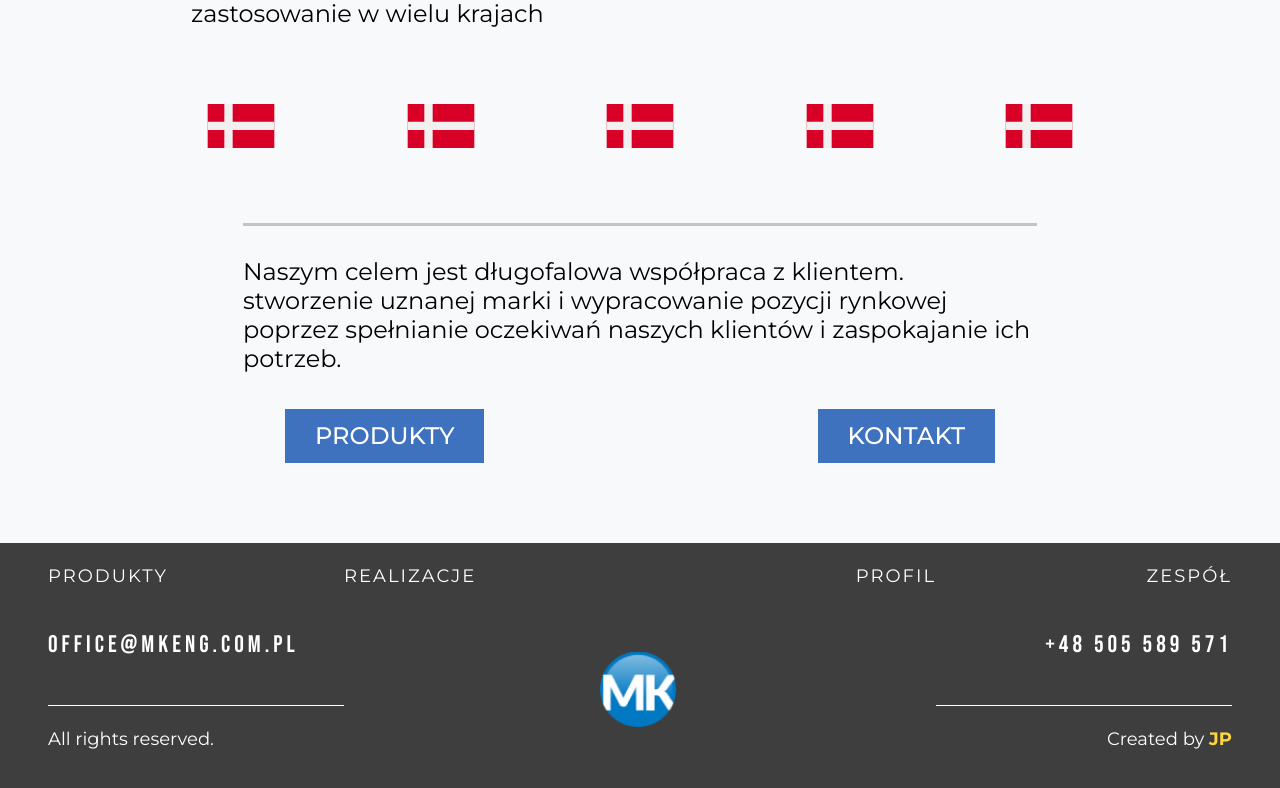
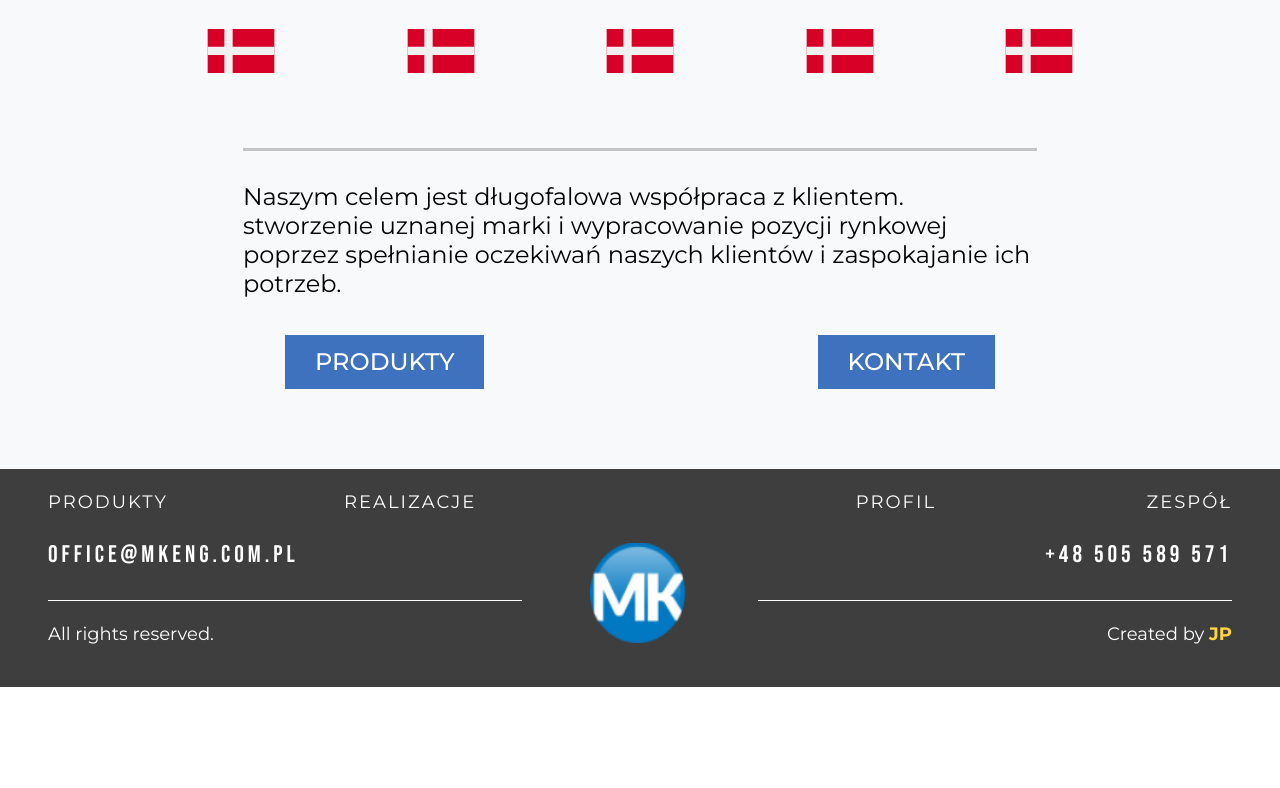
Before and after one commit to jp711/mkeenginering, a plain HTML site: page MKEngineering/MKEngineering/index.html in a window 1280 px wide. Shown: the part 1414-2202 px from the top of the page. After the commit the page ends 2101 px from the top, so only its background shows below. Drawn offline with nearby package versions, Linux system fonts and the light colour scheme.

Commit message:
fixed-grid

```diff
--- a/MKEngineering/MKEngineering/css/queries.css
+++ b/MKEngineering/MKEngineering/css/queries.css
@@ -124,11 +124,9 @@
     display: grid;
     grid-template-columns: max-content max-content;
     grid-template-rows: repeat(3, max-content);
+    justify-content: center;
 
     column-gap: 2rem;
-
-    align-items: center;
-    justify-content: center;
   }
 
   .zasieg-flag {
@@ -189,6 +187,7 @@
     display: grid;
     grid-template-columns: 1fr 1fr;
     grid-template-rows: repeat(9, max-content);
+    padding-bottom: 1.2rem;
   }
 
   .mobile {
--- a/MKEngineering/MKEngineering/css/style.css
+++ b/MKEngineering/MKEngineering/css/style.css
@@ -278,14 +278,13 @@ body {
 
 .footer {
   background-color: #3e3e3e;
-  padding: 2.4rem 4.8rem 2.4rem 4.8rem;
+  padding: 2.4rem 4.8rem 0 4.8rem;
 }
 .footer-grid {
   display: grid;
   grid-template-columns: 1fr 1fr 1fr 1fr;
-
-  padding-bottom: 2.2rem;
-  row-gap: 4.8rem;
+  grid-template-rows: repeat(3, max-content);
+  row-gap: 3.2rem;
 }
 
 /* .footer-left,
@@ -346,8 +345,8 @@ body {
 }
 
 .footer-logo {
-  width: 8rem;
-  height: 7.5rem;
+  width: 10rem;
+  height: 10rem;
 }
 
 .tel {
@@ -379,15 +378,19 @@ hr.footer-hr-left {
   border: none;
   height: 1px;
   background: #fff;
+  width: 80%;
 }
+
 .footer-copy {
-  grid-column: 1/2;
+  grid-column: 1 / span 2;
   grid-row: 3;
 }
 
 .footer-JP {
+  display: flex;
+  align-items: flex-end;
   grid-row: 3;
-  grid-column: 4/5;
+  grid-column: 5/3;
 }
 .footer-copy,
 .footer-JP {
@@ -415,12 +418,11 @@ hr.footer-hr-left {
 }
 
 .heading-primary,
-.heading-secondary,
-.heading-tertiary {
+.heading-secondary {
   color: #000;
   /* color: #45260a; */
   /* color: #343a40; */
-  letter-spacing: -0.5px;
+  letter-spacing: 0.5px;
 }
 
 .heading-primary {
@@ -448,6 +450,7 @@ hr.footer-hr-left {
   /* text-align: center; */
   font-weight: 400;
   letter-spacing: 0.8rem;
+  white-space: nowrap;
 }
 
 .heading-secondary-zas {
```
Also changed, not shown: MKEngineering/MKEngineering/index.html (+1 -5 lines).
